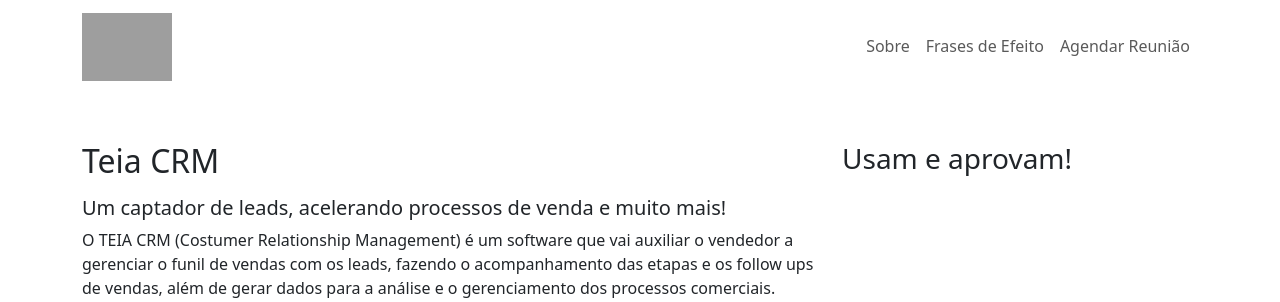
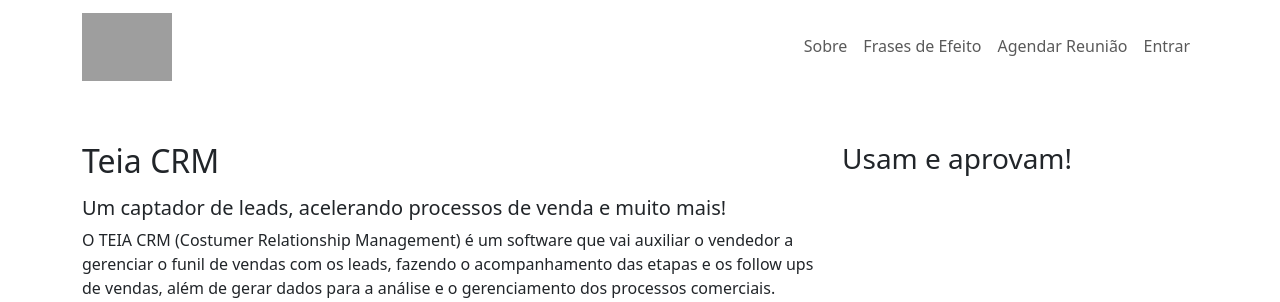
Before and after one commit to zzjunior/teiacrm_site, a PHP site: page / in a window 1280 px wide. Shown: the top 302 px of the page. Run offline with PHP 8.4, Linux system fonts and the light colour scheme; grey boxes are pictures that could not be loaded.

Commit message:
Atualizando - zjúnior

```diff
--- a/header.php
+++ b/header.php
@@ -19,6 +19,9 @@
                 <li class="nav-item">
                     <a class="nav-link" href="#agendar-reuniao">Agendar Reunião</a>
                 </li>
+                <li class="nav-item">
+                    <a href="https://teiacrm.com/login" target="_blank" class="nav-link" href="#Entrar-TEIA">Entrar</a>
+                </li>
             </ul>
         </div>
     </div>
```
